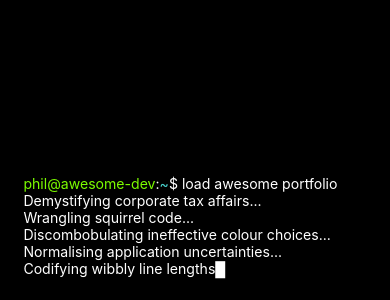
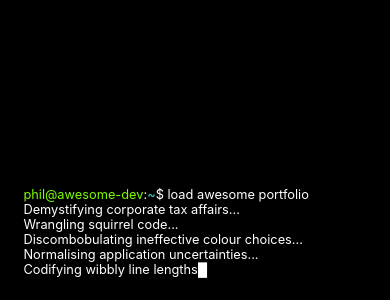
Before and after one commit to PhilipVigus/dev-portfolio, a React (Create React App) app: page / in a window 390 px wide. Shown: the part 544-844 px from the top of the page. Built offline with nearby package versions, Linux system fonts and the light colour scheme.

Commit message:
Fix responsive font sizes

```diff
--- a/src/App.css
+++ b/src/App.css
@@ -30,11 +30,18 @@ html {
 /* 768px / 16px = 48em */
 @media (max-width: 48em) {
   html {
-    font-size: 55%;
+    font-size: 50%;
+  }
+}
+
+/* 768px / 16px = 48em */
+@media (max-width: 22em) {
+  html {
+    font-size: 45%;
   }
 }
 
 body {
   background-color: white;
-  font-size: 1.6rem;
+  font-size: 1.6em;
 }
```
